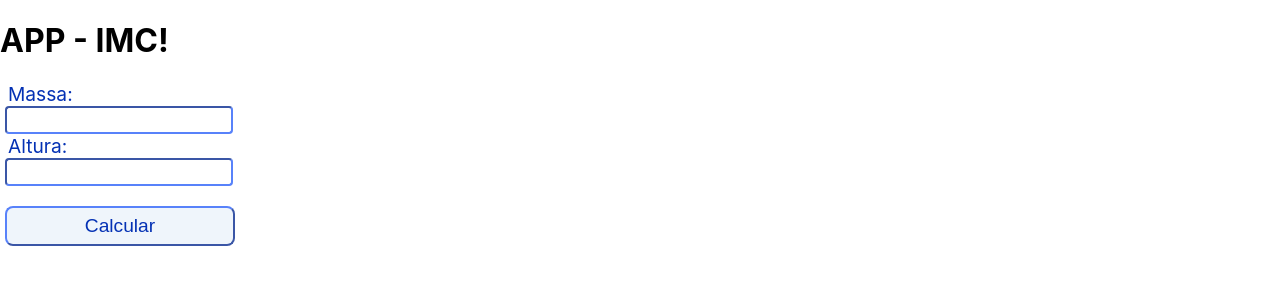
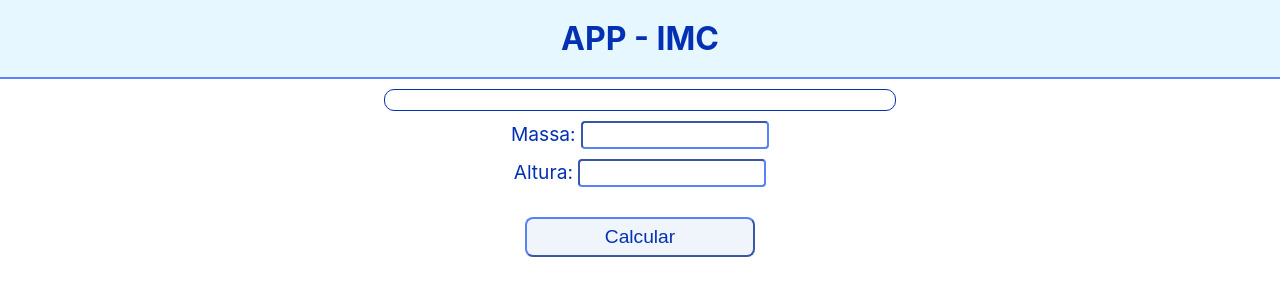
Before and after one commit to orivaldosantana/app_imc_react, a React (Create React App) app: page / in a window 1280 px wide. Shown: the top 300 px of the page. Built offline with nearby package versions, Linux system fonts and the light colour scheme.

Commit message:
Ajustes no CSS

```diff
--- /dev/null
+++ b/src/App.css
@@ -0,0 +1,5 @@
+body {
+    text-align: center;
+    color: #0431B4;
+
+}
--- a/src/App.js
+++ b/src/App.js
@@ -1,6 +1,12 @@
 import React, { Component } from 'react';
+
+import './App.css'
+
+
 import IMCForm from './components/form';
 import Display from './components/Display';
+import IMCHeader from './components/Header';
+
 /*
 Estrutura geral do APP - Rascunho
 - Um Display: recebe o resultado do calculo do IMC
@@ -30,7 +36,7 @@ export default class App extends Component {
     const newIMC = this.state.imc;
     return (
       <div>
-        <h1> APP - IMC!   </h1>
+        <IMCHeader title="APP - IMC" />
         <Display imc={newIMC} />
         <IMCForm onIMCChange={this.handleIMCChange} />
       </div>
--- /dev/null
+++ b/src/components/Display.css
@@ -0,0 +1,9 @@
+.Display {
+    border-color: blue;
+    border: 1px solid;
+    margin-top: 10px;
+    margin-left: 30vw;
+    margin-right: 30vw;
+    border-radius: 10px;
+
+}
--- a/src/components/Display.js
+++ b/src/components/Display.js
@@ -1,5 +1,6 @@
 import React from "react";
 
+import './Display.css'
 
 export default function Display(props) {
     const imc = parseFloat( props.imc );
@@ -32,8 +33,8 @@ export default function Display(props) {
     }
 
     return(
-        <div>
-            {imcClass !== "" && <h2> {imcClass} </h2>}
+        <div className="Display">
+            <h2> {imcClass} </h2>
             <p>{displayOutput}</p>
         </div>
     );
--- /dev/null
+++ b/src/components/Header.css
@@ -0,0 +1,10 @@
+header {
+    background: #e6f7ff;
+    border-bottom: 2px solid #5882FA;
+
+}
+
+header h1 {
+    margin: 0px;
+    padding: 0.6em;
+}
--- /dev/null
+++ b/src/components/Header.js
@@ -0,0 +1,13 @@
+import React from 'react'
+import './Header.css'
+
+
+export default function IMCHeader(props){
+
+    return (
+        <header>
+            <h1> {props.title} </h1>
+        </header>
+     );
+
+}
--- a/src/components/form.css
+++ b/src/components/form.css
@@ -17,16 +17,18 @@
 }
 
 
-label {
+.TextIn{
 
     font-size: 1.2em;
-    margin: 3px;
+    margin: 10px;
 }
 
 .TextIn input {
-    font-size: 1.2em;
+    font-size: 1.0em;
     align-self: flex-end;
     border-radius: 4px;
     border-color: #5882FA;
-    width: 220px;
+    width: 180px;
+    color: #0431B4;
+    text-align: right;
 }
--- a/src/components/form.js
+++ b/src/components/form.js
@@ -36,12 +36,14 @@ export default class  IMCForm extends Component {
     render() {
         return (
             <form className="Form" onSubmit={this.handleSubmit} >
-                <label>  Massa: </label>
+
                 <div className="TextIn">
+                    <label>  Massa: </label>
                     <input type="number" value={this.state.mass} onChange={this.handleChangeMass} id="massa" />
                 </div>
-                <label> Altura:  </label>
+
                 <div className="TextIn">
+                    <label> Altura:  </label>
                     <input type="number" value={this.state.hight} onChange={this.handleChangeHight} id="altura" />
                 </div>
                 <div className="BtnSubmit">
```
